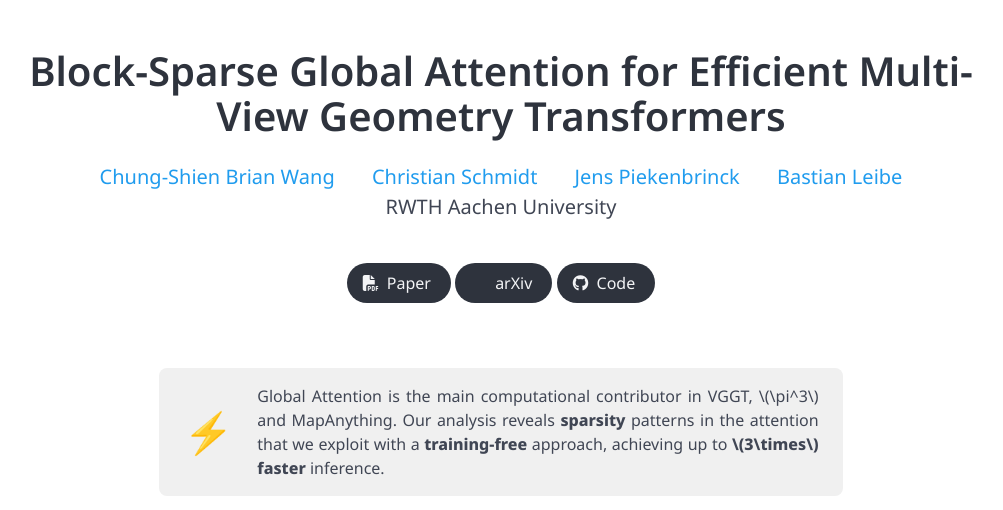
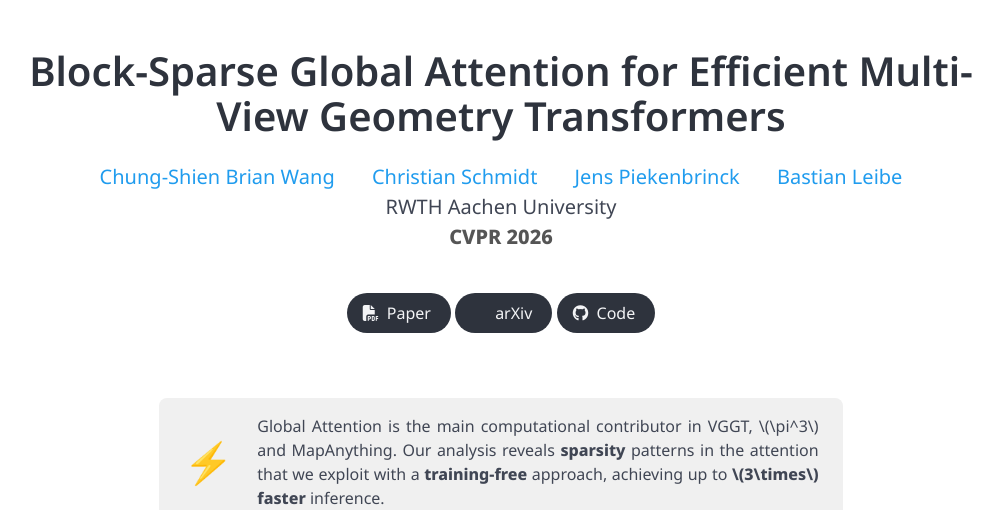
Before and after one commit to brianwang00001/sparse-vggt, a plain HTML site: page index.html in a window 1280 px wide. Shown: the top 510 px of the page, without its empty margins (139-1142 px from the left). Drawn offline with nearby package versions, Linux system fonts and the light colour scheme; some packages are replaced by stand-ins of ours; a script that the page names is missing; some icons are missing; a web font is replaced by a local one.

Commit message:
Update cvpr

```diff
--- a/index.html
+++ b/index.html
@@ -63,6 +63,9 @@
 
             <div class="is-size-5 publication-authors">
               <span class="author-block">RWTH Aachen University</span>
+            </div>
+            <div class="is-size-5 publication-venue">
+              CVPR 2026
             </div>
             <br>
 
--- a/static/css/index.css
+++ b/static/css/index.css
@@ -40,6 +40,7 @@ body {
 .publication-venue {
   color: #555;
   width: fit-content;
+  margin: 0 auto;
   font-weight: bold;
 }
 
```
